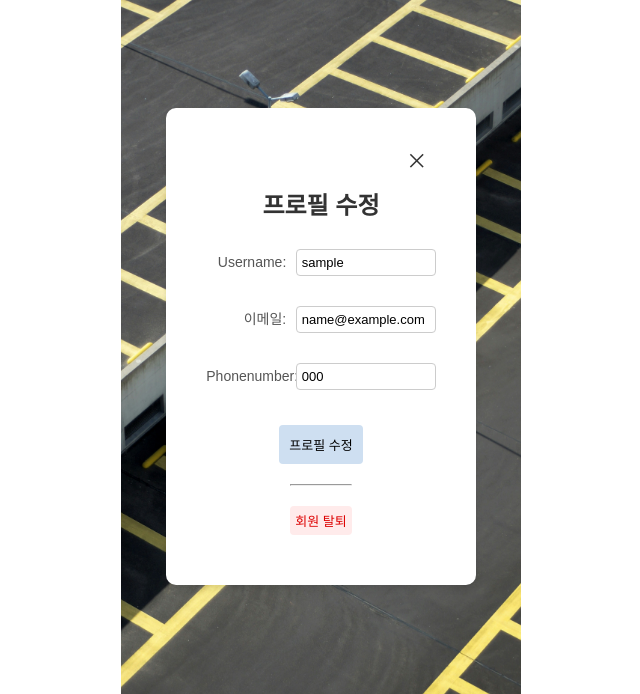
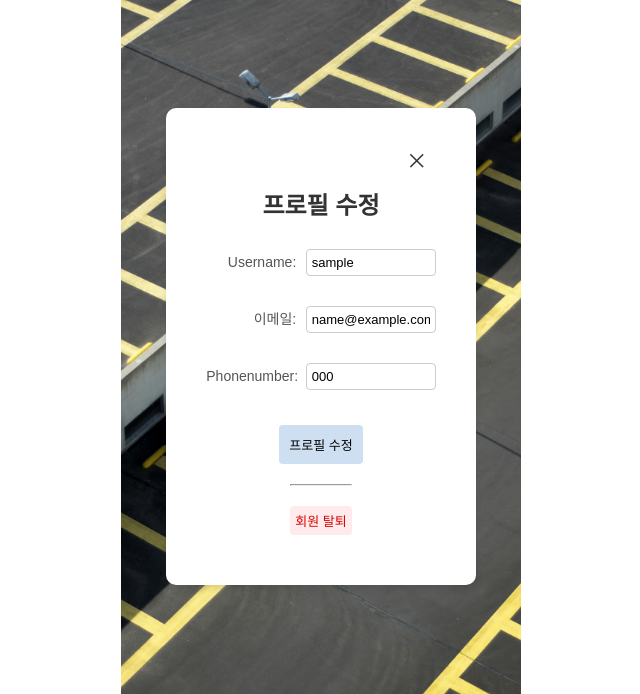
Before and after one commit to pirogramming/JisungPark, a Django app: page /mypage/update/1 in a window 1280 px wide. Shown: the part 50-744 px from the top of the page, without its empty margins (319-959 px from the left). Run offline with Django 5.2, Linux system fonts and the light colour scheme; tables that the repository leaves empty hold one stand-in row (values such as "Sample post").

Commit message:
css수정..

```diff
--- a/static/css/style-lyj.css
+++ b/static/css/style-lyj.css
@@ -182,6 +182,9 @@ p{
     color: #555;
     margin-block: 1rem;
 }
+.setting_form label {
+    width: 9rem;
+}
 input, textarea {
     font-size: 1.3rem;
     touch-action: manipulation;
@@ -190,7 +193,7 @@ input, textarea {
     width: 16rem;
 }
 .setting_form input {
-    width: 14rem;
+    width: 13rem;
 }
 .login_elements input, .signup_form input, .setting_form input{
     padding: 0.5rem;
```
